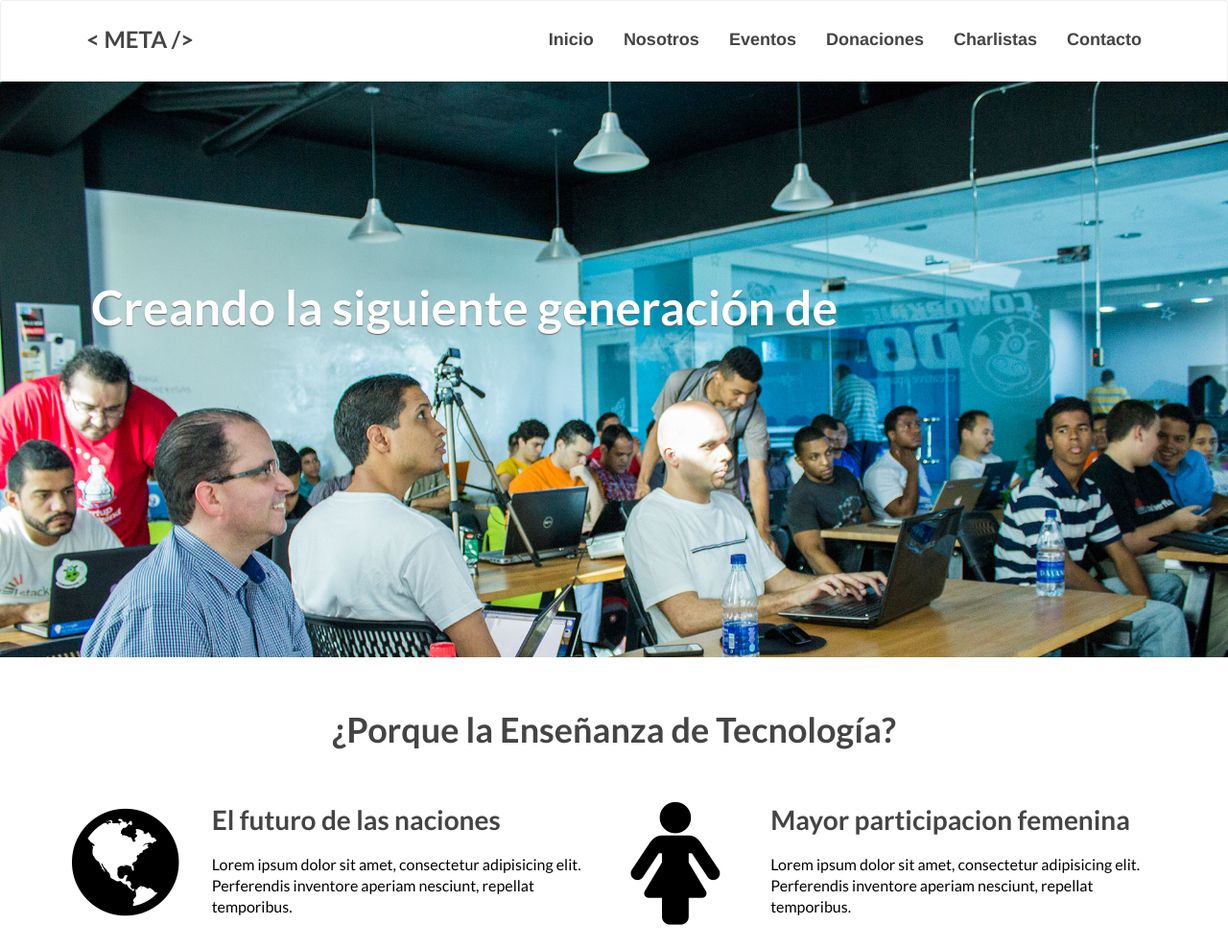
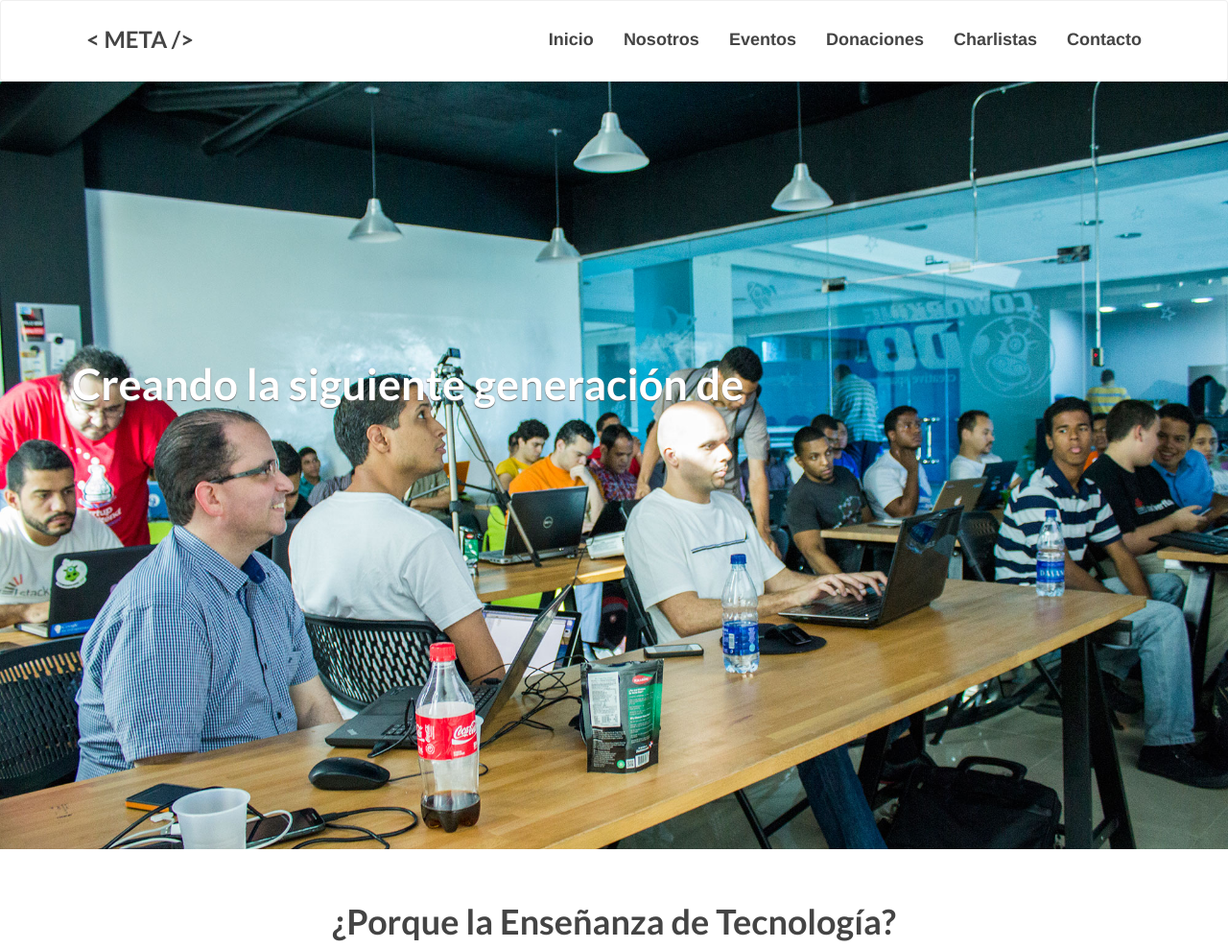
Before and after one commit to xpostudio4/metacommunity, a website: page views/index.html in a window 1280 px wide. Shown: the top 988 px of the page at 96% size. Drawn offline with nearby package versions, Linux system fonts and the light colour scheme; files that its build step writes are made by us from their sources; files whose address does not match are found by name.

Commit message:
ref issue #4, fix height for hero element to full screen

```diff
--- a/assets/scss/main.scss
+++ b/assets/scss/main.scss
@@ -167,21 +167,21 @@ footer {
 
 .hero {
 	background: url('../img/hero.jpg') no-repeat;
-	padding: 200px 0px 300px;
 	background-size: cover;
-	height: 100%;
-
-	@media (max-width: $xs) {
-		padding: 100px 0px;
-	}
+	height: 100vh;
 
 	h1 {
 		color: $white;
 		text-shadow: 0px 1px 1px #666;
-		font-size: 50px;
-		margin-left: 20px;
+		font-size: 45px;
+		position: absolute;
+		top: 50%;
+		transform: translateY(-50%);
 		span {
 			text-decoration: underline;
+		}
+		@media (max-width: $sm) {
+			font-size: 30px;
 		}
 	}
 }
--- a/views/index.html
+++ b/views/index.html
@@ -8,7 +8,7 @@
   <div class="uk-container uk-container-center">
     <div class="uk-grid">
       <div class="uk-width-medium-1-1">
-        <h1>Creando la siguiente generación de <span id="js-rotating">Makers, Developers, Entrepreneurs</span> </h1>
+        <h1>Creando la siguiente generación de <span id="js-rotating">Makers, Developers, Emprendedores</span> </h1>
       </div>
     </div>
   </div>
```
Also changed, not shown: assets/css/main.css, assets/css/main.min.css.
